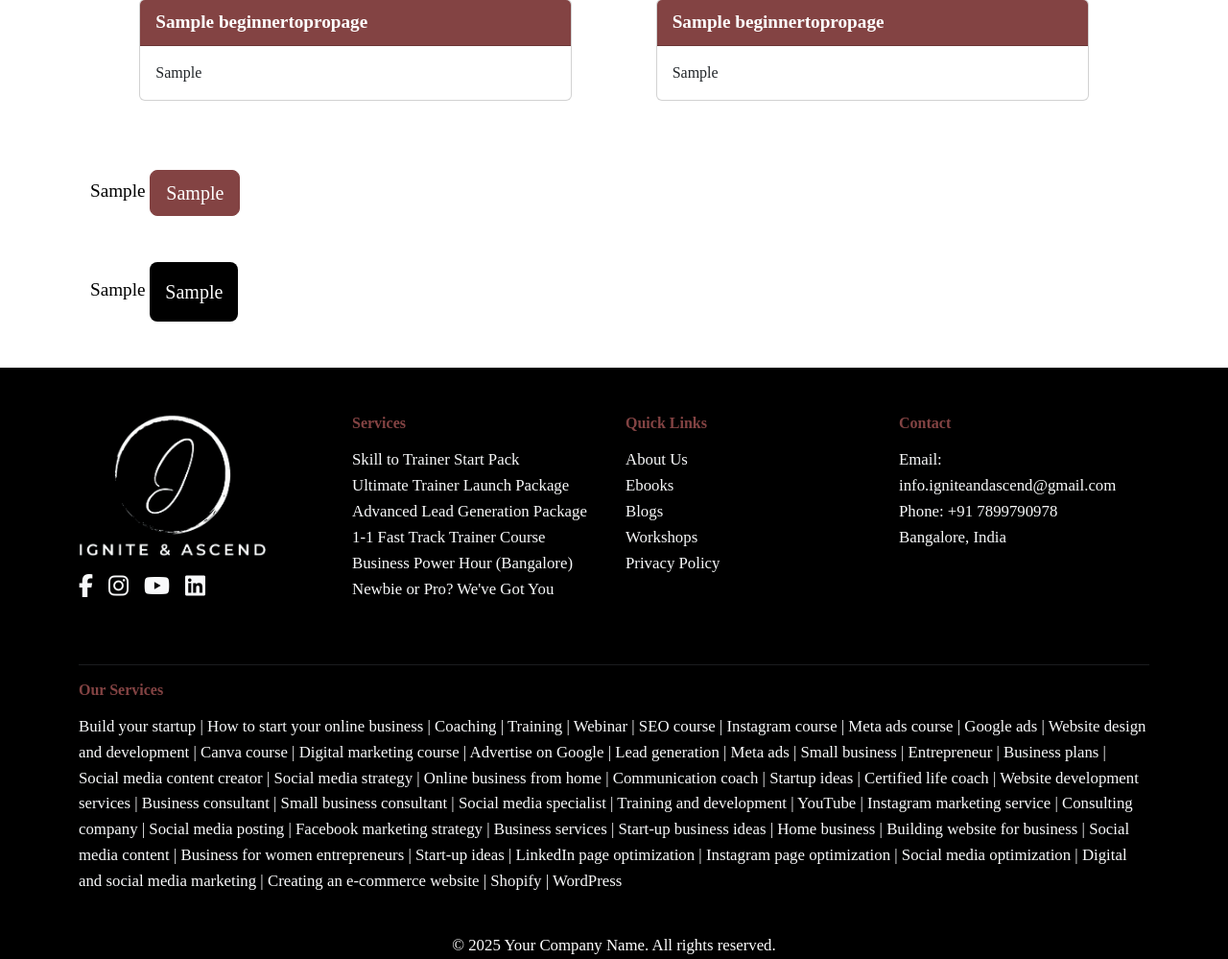
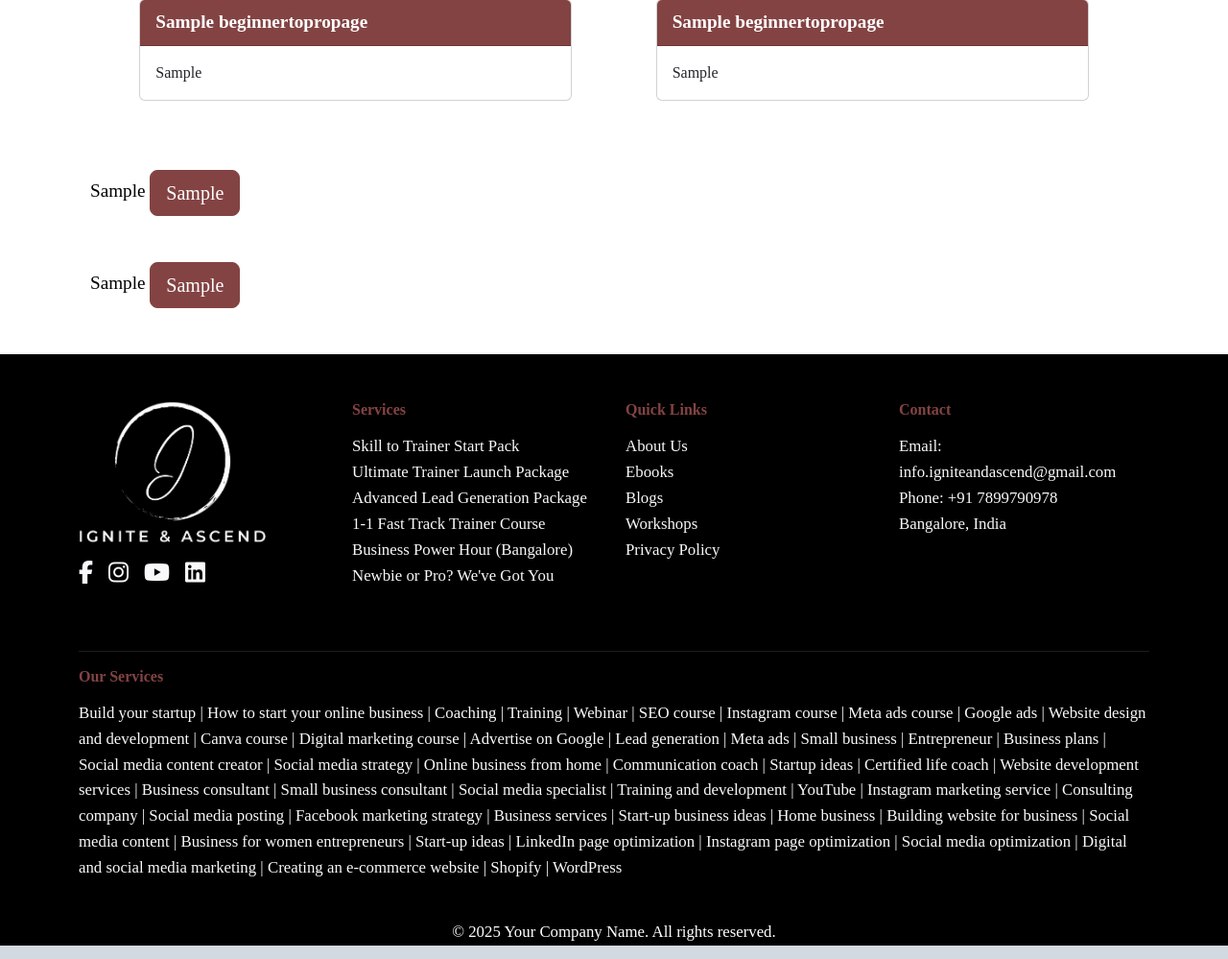
Before and after one commit to dselva-2005/igniteandascend, a Django app: page /beginner-to-pro/ in a window 1280 px wide. Shown: the part 1143-2142 px from the top of the page at 96% size. Run offline with Django 5.2, Linux system fonts and the light colour scheme; tables that the repository leaves empty hold one stand-in row (values such as "Sample post"); grey boxes marked "Sample" are stand-in pictures; some libraries are stand-ins or nearby versions; some web fonts are replaced.

Commit message:
polished

```diff
--- a/app/templates/beginner_to_pro.html
+++ b/app/templates/beginner_to_pro.html
@@ -48,7 +48,7 @@
         <!-- Customization Section -->
         <section class="container my-5">
             {{ page.clarity_call_html2|safe }}
-            <a href="{{ page.clarity_call_link2 }}" class="btn btn-outline-maroon btn-lg">{{ page.clarity_call_button2 }}</a>
+            <a href="{{ page.clarity_call_link2 }}" class="btn btn-maroon btn-lg">{{ page.clarity_call_button2 }}</a>
         </section>
 
     </div>
```
